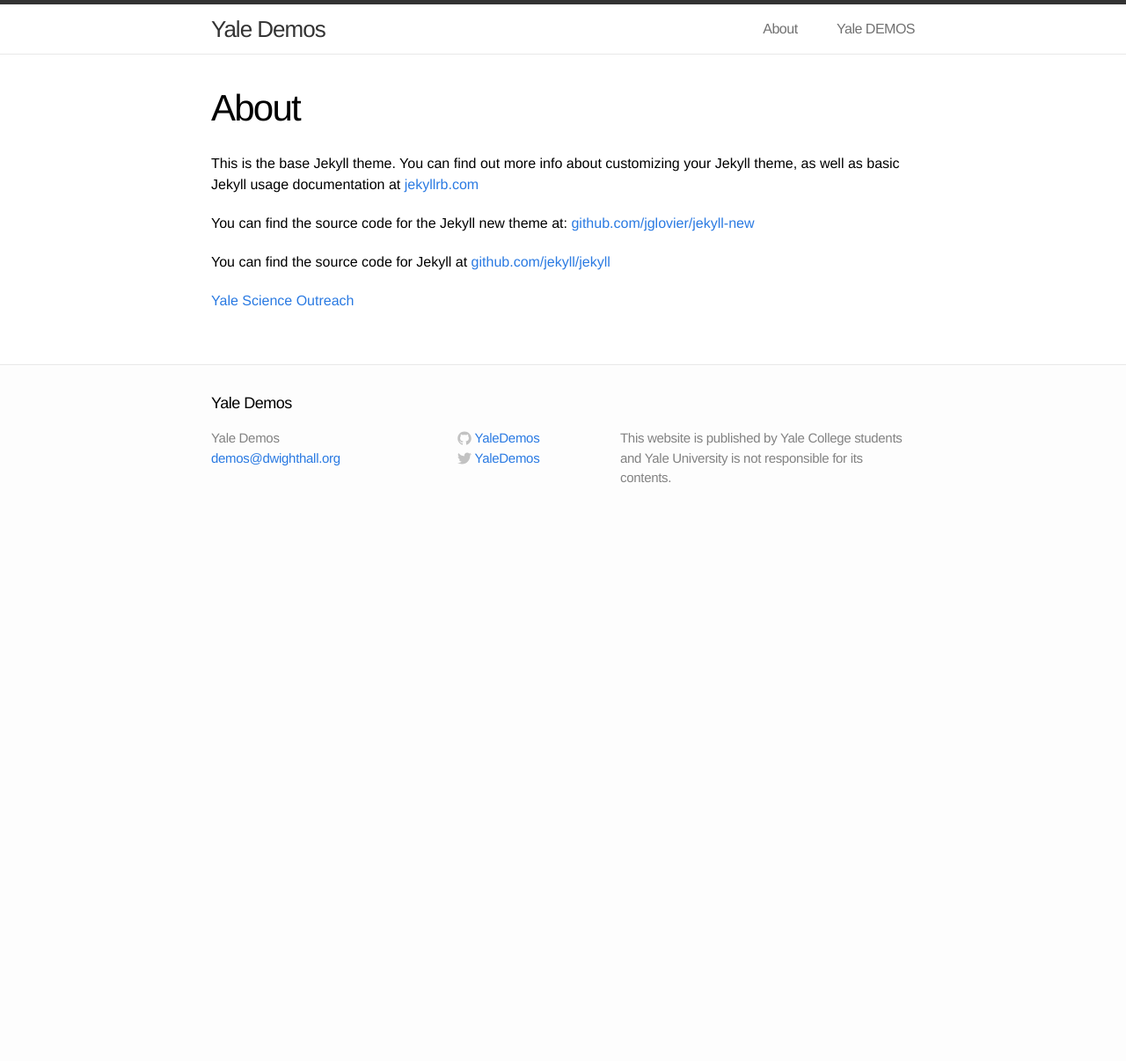
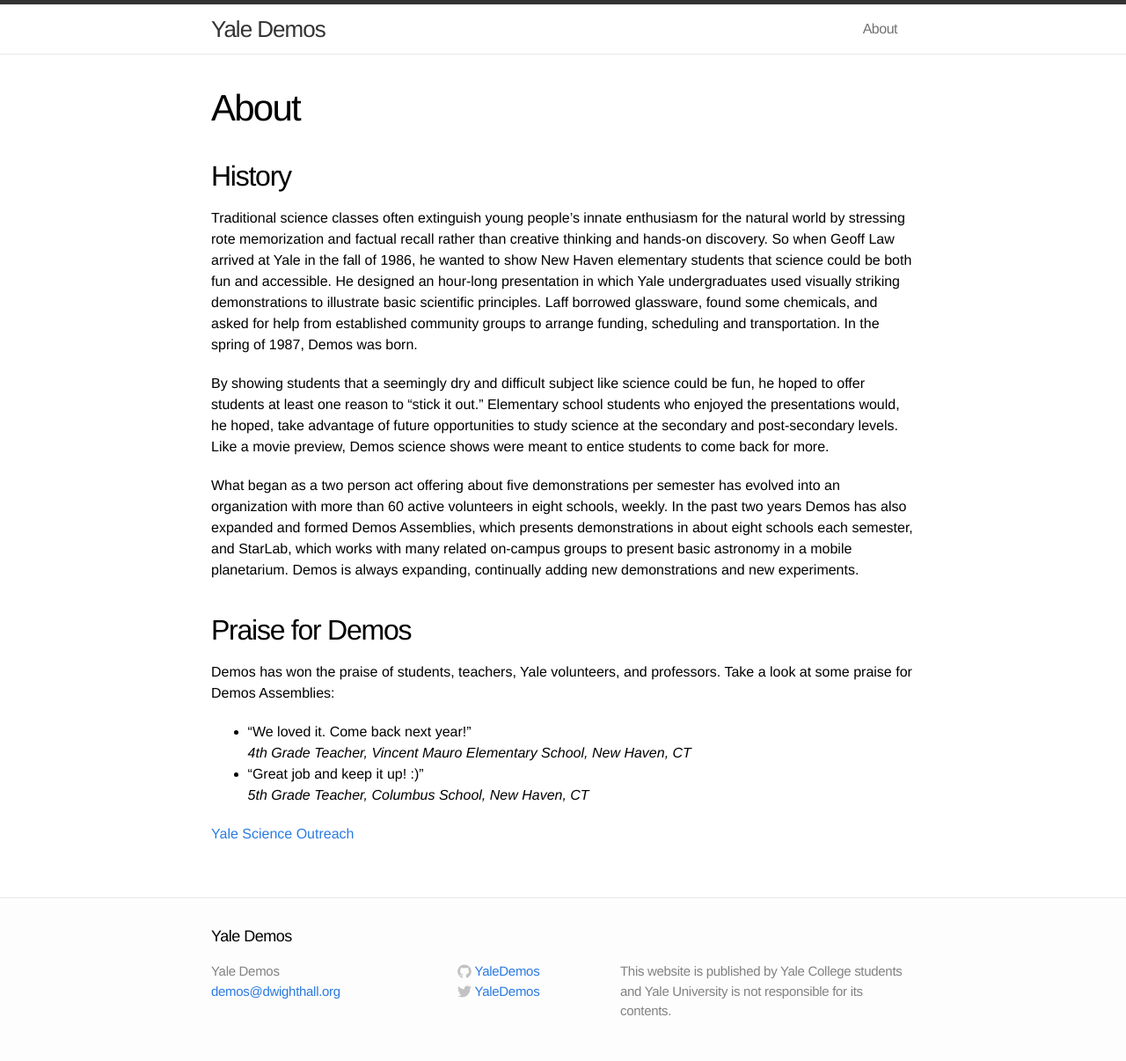
Before and after one commit to jasonkliu/demos, a Jekyll site: the page built from about.md, in a window 1280 px wide. Shown: the whole page at 88% size. Built offline with Jekyll 4.4.1, drawn with Linux system fonts in a browser that asks for light colours; before the commit the page ends 900 px from its top, so only the background shows below that.

Commit message:
Modify header navbar, update about.md

```diff
--- a/_includes/header.html
+++ b/_includes/header.html
@@ -18,7 +18,9 @@
       </a>
       <div class="trigger">
         {% for page in site.pages %}
-          <a class="page-link" href="{{ page.url | prepend: site.baseurl }}">{{ page.title }}</a>
+        {% unless page.title == "Demos: Making Science Fun!" %}  <!-- Exclude homepage from top navbar -->
+            <a class="page-link" href="{{ page.url | prepend: site.baseurl }}">{{ page.title }}</a>
+          {% endunless %}
         {% endfor %}
       </div>
     </nav>
--- a/about.md
+++ b/about.md
@@ -4,10 +4,23 @@ title: About
 permalink: /about/
 ---
 
-This is the base Jekyll theme. You can find out more info about customizing your Jekyll theme, as well as basic Jekyll usage documentation at [jekyllrb.com](http://jekyllrb.com/)
+History
+-------
+Traditional science classes often extinguish young people's innate enthusiasm for the natural world by stressing rote memorization and factual recall rather than creative thinking and hands-on discovery. So when Geoff Law arrived at Yale in the fall of 1986, he wanted to show New Haven elementary students that science could be both fun and accessible. He designed an hour-long presentation in which Yale undergraduates used visually striking demonstrations to illustrate basic scientific principles. Laff borrowed glassware, found some chemicals, and asked for help from established community groups to arrange funding, scheduling and transportation. In the spring of 1987, Demos was born.
 
-You can find the source code for the Jekyll new theme at: [github.com/jglovier/jekyll-new](https://github.com/jglovier/jekyll-new)
+By showing students that a seemingly dry and difficult subject like science could be fun, he hoped to offer students at least one reason to "stick it out." Elementary school students who enjoyed the presentations would, he hoped, take advantage of future opportunities to study science at the secondary and post-secondary levels. Like a movie preview, Demos science shows were meant to entice students to come back for more.
 
-You can find the source code for Jekyll at [github.com/jekyll/jekyll](https://github.com/jekyll/jekyll)
+What began as a two person act offering about five demonstrations per semester has evolved into an organization with more than 60 active volunteers in eight schools, weekly. In the past two years Demos has also expanded and formed Demos Assemblies, which presents demonstrations in about eight schools each semester, and StarLab, which works with many related on-campus groups to present basic astronomy in a mobile planetarium. Demos is always expanding, continually adding new demonstrations and new experiments.
+
+Praise for Demos
+----------------
+
+Demos has won the praise of students, teachers, Yale volunteers, and professors. Take a look at some praise for Demos Assemblies:
+
+- "We loved it. Come back next year!"
+ _4th Grade Teacher, Vincent Mauro Elementary School, New Haven, CT_
+
+- "Great job and keep it up! :)"
+ _5th Grade Teacher, Columbus School, New Haven, CT_
 
 [Yale Science Outreach](http://onhsa.yale.edu/science-outreach-home)
```
Also changed, not shown: index.md (+1 -1 lines).
